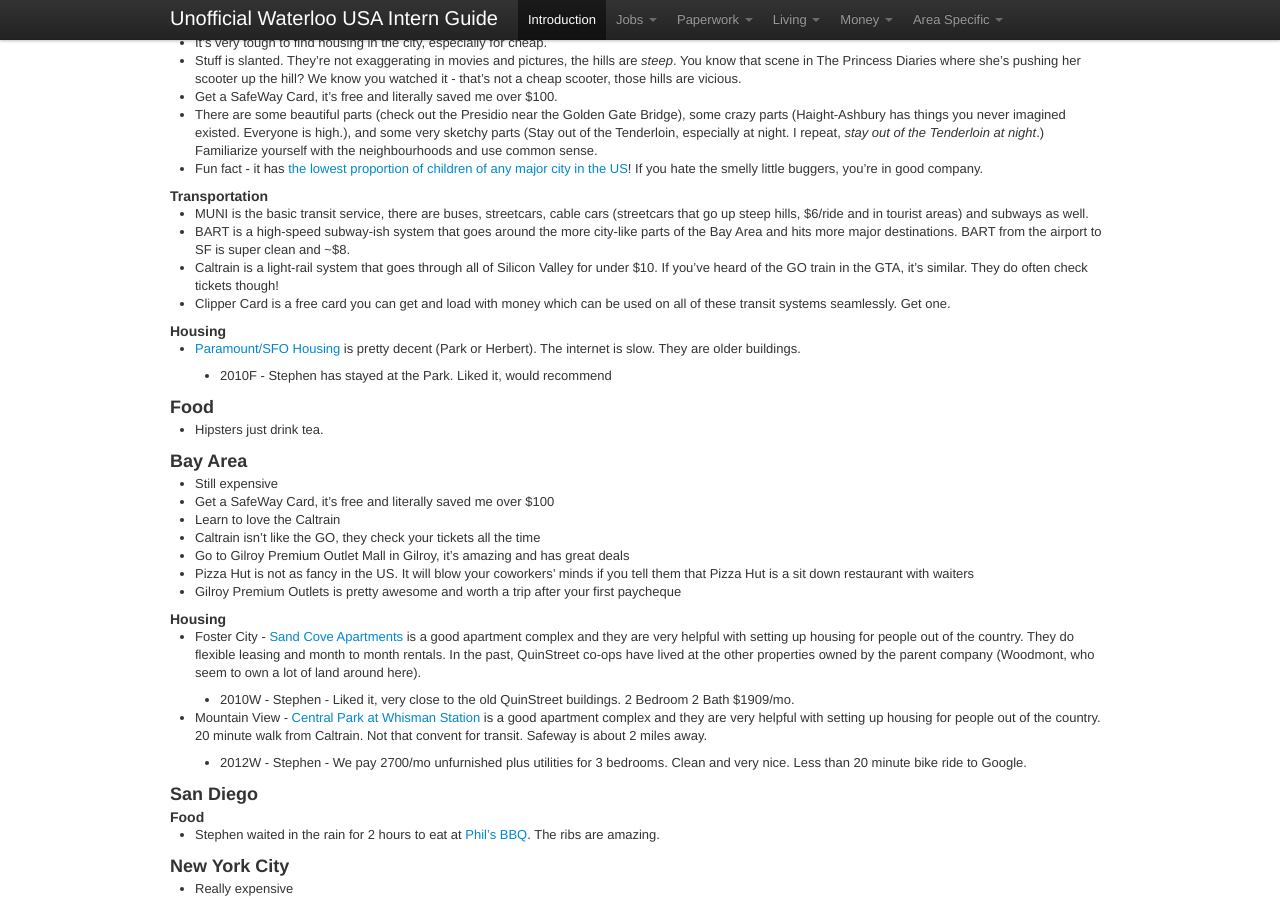
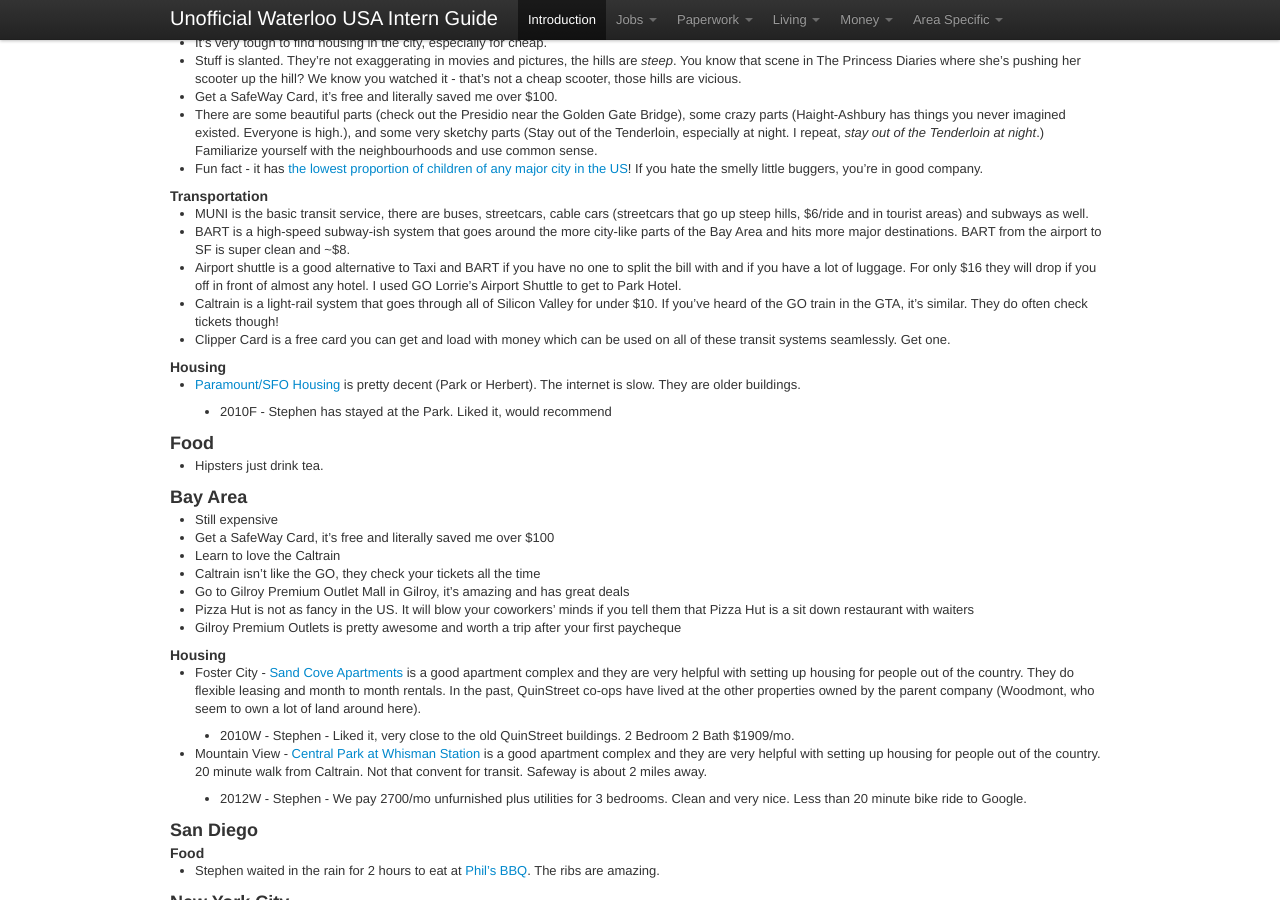
Before and after one commit to sholiday/Unofficial-Waterloo-USA-Intern-Guide, a Jekyll site: the page built from index.markdown, in a window 1280 px wide and 900 px high, scrolled down 4838 px. Built offline with Jekyll 4.4.1, drawn with Linux system fonts in a browser that asks for light colours; nearby versions of some CDN libraries; Markdown is read by kramdown in place of the engine named in the settings.

Commit message:
Added a point about an Airport Shuttle from SFO that was convenient for me

```diff
--- a/index.markdown
+++ b/index.markdown
@@ -427,6 +427,7 @@ If you are an intern and have more info let me know.
 * BART is a high-speed subway-ish system that goes around the more city-like
   parts of the Bay Area and hits more major destinations. BART from the airport
   to SF is super clean and ~$8.
+* Airport shuttle is a good alternative to Taxi and BART if you have no one to split the bill with and if you have a lot of luggage. For only $16 they will drop if you off in front of almost any hotel. I used GO Lorrie's Airport Shuttle to get to Park Hotel.
 * Caltrain is a light-rail system that goes through all of Silicon Valley for
   under $10. If you've heard of the GO train in the GTA, it's similar. They do
   often check tickets though!
```
